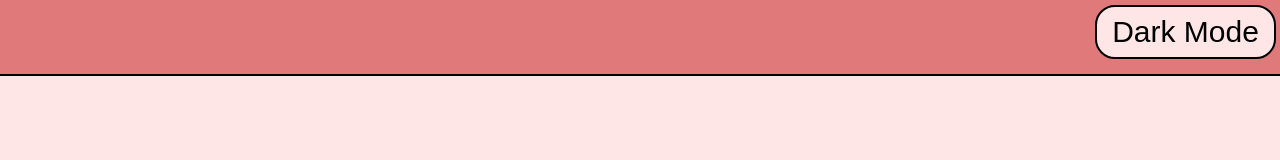
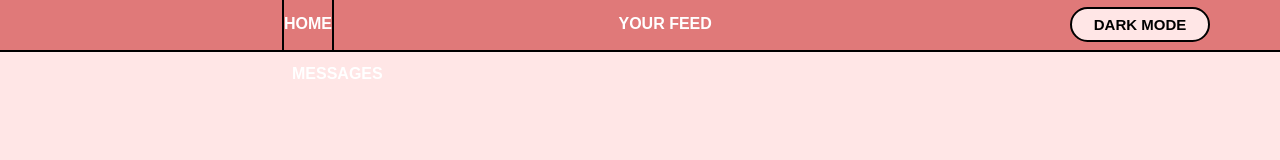
Before and after one commit to CemGurhan/LW_V1, a plain HTML site: page mainWrite.html in a window 1280 px wide. Drawn offline with Linux system fonts and the light colour scheme; a web font is replaced by a local one.

Commit message:
added a nav bar

```diff
--- a/main.css
+++ b/main.css
@@ -1,5 +1,3 @@
-
-
 :root {
     --black: #000000;
     --peppermint:  #ffe6e6;
@@ -11,23 +9,13 @@
 }
 
 body,html{margin:0}
-.header{
-    height: 74px;
-    background: #E07979;
-    border-bottom: 2px solid;
-}
-
 
 body {
     background: var(--bg);
     color: var(--fontColor);
     font-family: sans-serif;
+    font-weight: 700;
 }
-
-
-
-
-
 
 .light-theme {
     --fontColor : var(--black);
@@ -48,19 +36,114 @@ body {
 
 }
 
+/*-------------------------------------------------------*/
+
+header{
+    height: 50px;
+    background: #E07979;
+    border: 2px solid;
+    border-top: none;
+    border-left: none;
+    border-right: none;
+
+}
+
+header::after {
+    content: '';
+    display: table;
+    clear: both;
+}
+
+.container{
+    width: 70%;
+    margin: 0 auto;
+
+}
+
+nav{
+    float: right;
+}
+
+nav ul {
+    margin: 0;
+    padding: 0;
+    list-style: none;
+}
+
+
+.container ul li:nth-child(1)  {
+    display: inline-block;
+    margin-left: 90px;
+    margin-right: 100px;
+    padding-top: 15px;
+    border: 2px solid;
+    border-top: none;
+    border-bottom: none;
+    height: 35px;
+
+
+}
+
+.container ul li:nth-child(2)  {
+    display: inline-block;
+    margin-left: 180px;
+    margin-right: 190px;
+    padding-top: 15px;
+
+}
+
+.container ul li:nth-child(3)  {
+    display: inline-block;
+    margin-left: 100px;
+    margin-right: 100px;
+    padding-top: 15px;
+
+}
+
+
+
+nav  a {
+
+    color: white;
+    text-decoration: none;
+    text-transform: uppercase;
+
+}
+
+nav li:hover{
+
+    background: var(--peppermint);
+}
+
+
+
+
+
+
+
+
+
+
+
 .btn{
     position: absolute;
-    top:5px;
-    right:4px;
-    height: 54px;
-    width: 181px;
+    top:7px;
+    right:70px;
+    height: 35px;
+    width: 140px;
     border-radius: 20px;
     border: 2px solid;
     background-color: var(--btnBGColor);
     color: var(--btnFont);
-    font-size: 30px;
+    font-size: 15px;
+    font-weight: 700;
+    text-transform: uppercase;
 }
 
 .btn:hover {
     --btnBGColor: var(--btnColorHover);
 }
+
+
+
+/*-------------------------------------------------------*/
--- a/mainWrite.html
+++ b/mainWrite.html
@@ -6,19 +6,29 @@
     <meta name="viewport" content="width=device-width, initial-scale=1.0">
     <title>Let's Write</title>
     <link rel="stylesheet" href="main.css">
-    <link rel="preconnect" href="https://fonts.googleapis.com">
-    <link rel="preconnect" href="https://fonts.gstatic.com" crossorigin>
-    <link href="https://fonts.googleapis.com/css2?family=Bayon&display=swap" rel="stylesheet">
 </head>
-<header class = "header">
+<body class="light-theme">
+    <header class = "header">
 
-</header>
-<body class="light-theme">
-    <div>
-        <button class = "btn">
-            Dark Mode
-        </button>
-    </div>
+        <div class="container">
+
+            <nav>
+                <ul>
+                <li><a class = "Home" href= "#top">Home</a></li>
+                <li><a class = "Feed" href= "#top">Your Feed</a></li>
+                <li><a class = "Messages" href= "#top">Messages</a></li>
+                </ul>
+            </nav>
+
+            <button class = "btn">Dark Mode</button>
+        </div>
+
+    </header>
+
+
+
+
+
 
 
 
```
Also changed, not shown: 1 other file.
